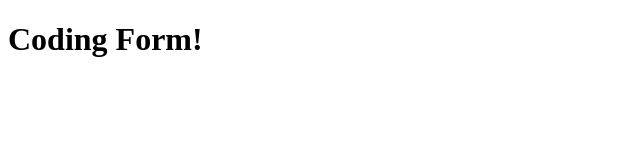
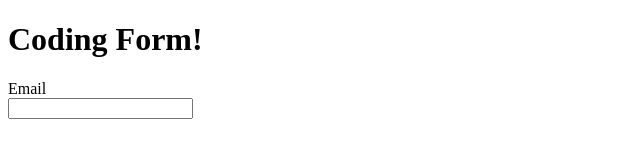
Before and after one commit to JoshuaAaronBaker/review, a website: page html-forms/index.html in a window 1280 px wide. Shown: the whole page, without its empty margins (0-640 px from the left). Drawn offline with Linux system fonts and the light colour scheme.

Commit message:
created label element with text Email and created input element of tyoe email.

```diff
--- a/html-forms/index.html
+++ b/html-forms/index.html
@@ -7,8 +7,12 @@
   <title>HTML Forms</title>
 </head>
 <body>
+  <h1>Coding Form!</h1>
   <form action="submit">
-    <h1>Coding Form!</h1>
+    <div>
+      <label for="email">Email</label>
+    </div>
+    <input id="email" type="email">
   </form>
 </body>
 </html>
```
